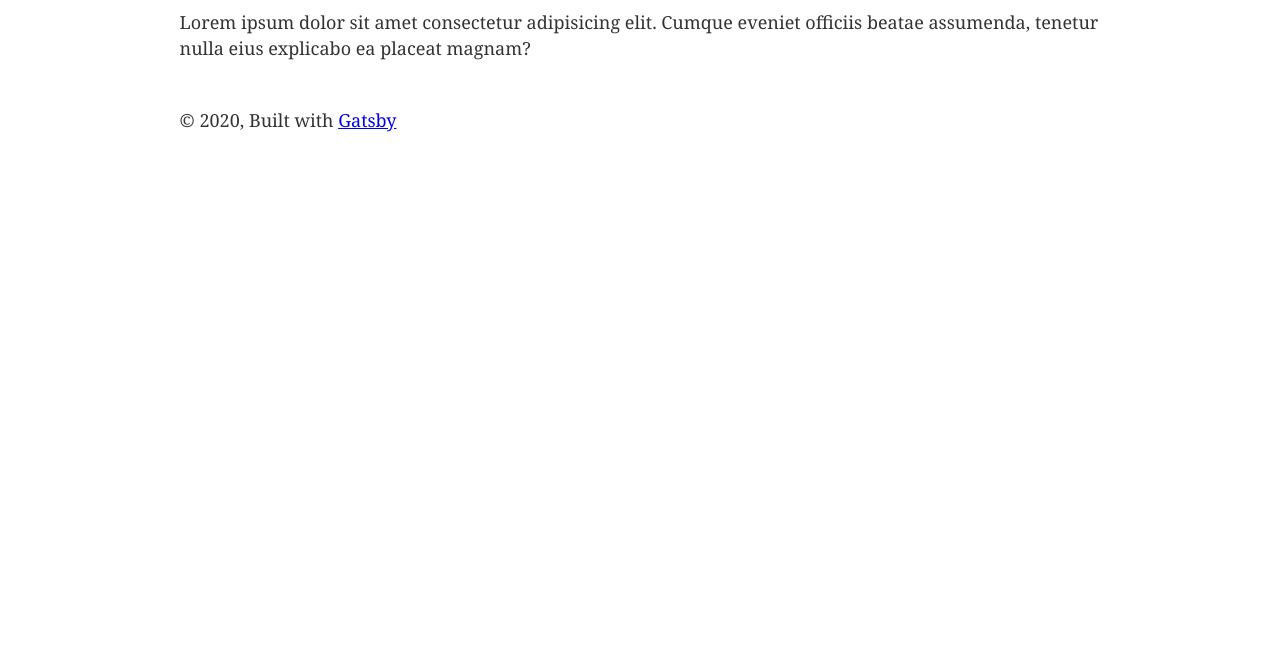
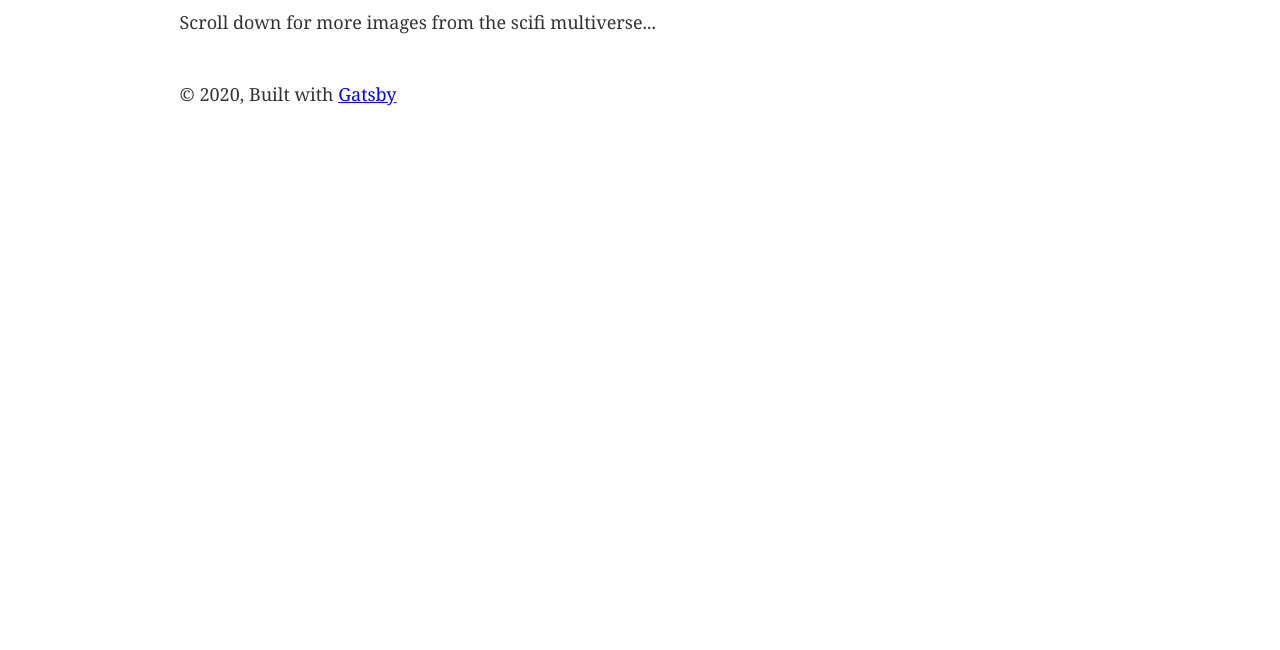
Before and after one commit to Wryhder/Infinite-Scroll-Image-Gallery, a Gatsby site: page /gallery in a window 1280 px wide. Shown: the part 150-800 px from the top of the page. Built offline with nearby package versions, Linux system fonts and the light colour scheme; Gatsby itself is replaced by a stand-in of ours.

Commit message:
Replace lorem ipsum text with custom text

```diff
--- a/src/pages/gallery.js
+++ b/src/pages/gallery.js
@@ -7,7 +7,9 @@ const Gallery = () => {
     <Layout>
       <SEO title="Gallery" />
       <h1 className="is-size-3">Infinite Scroll Gallery</h1>
-      <p style={{ marginBottom: "5%" }}>Lorem ipsum dolor sit amet consectetur adipisicing elit. Cumque eveniet officiis beatae assumenda, tenetur nulla eius explicabo ea placeat magnam?</p>
+      <p style={{ marginBottom: "5%" }}>
+        Scroll down for more images from the scifi multiverse...
+      </p>
     </Layout>
     )
 }
```
